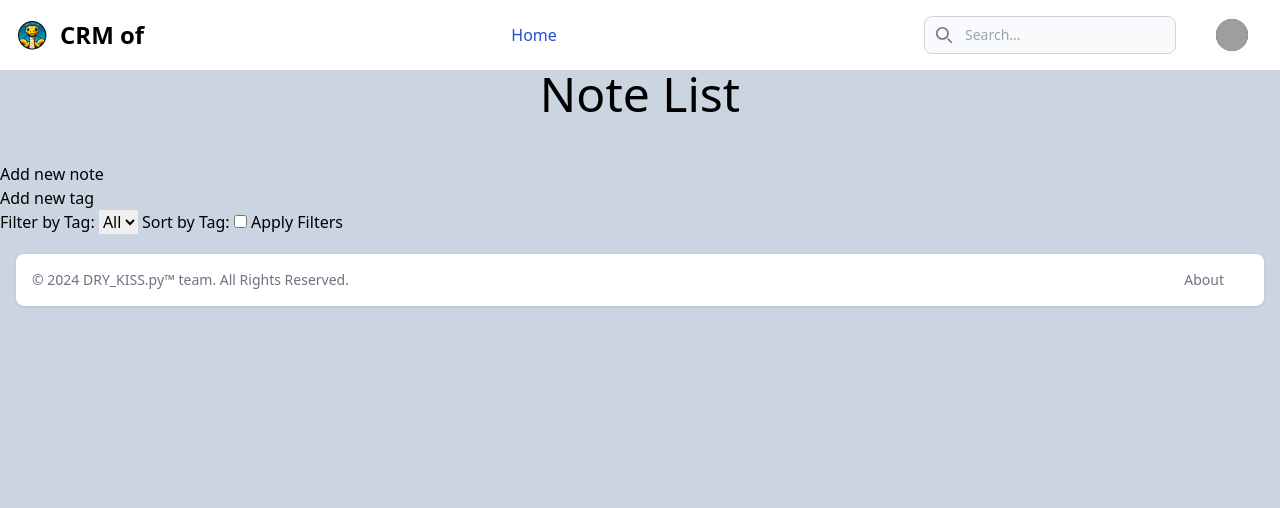
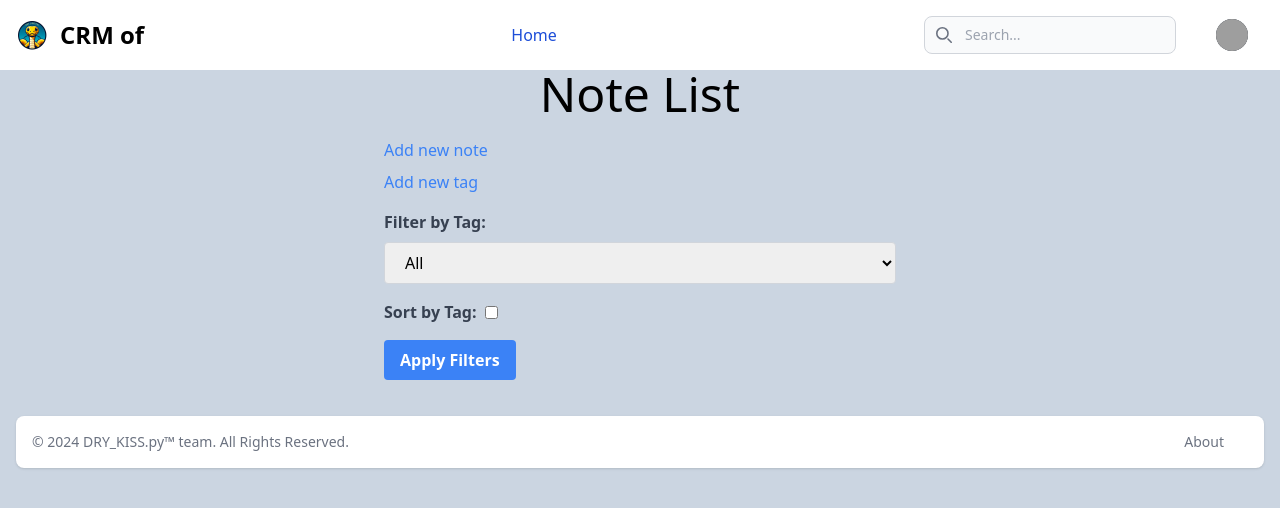
Before and after one commit to the10or/personal-assistant-web, a Django app: template personal_assistant/notes/templates/notes/note_list.html in a window 1280 px wide. Shown: the top 508 px of the page. Run offline with Django 3.2, Linux system fonts and the light colour scheme; the template is opened without the code that fills it, so the values that code supplies are empty; some libraries are stand-ins or nearby versions; grey boxes are pictures that could not be loaded.

Commit message:
update html appearance

```diff
--- a/personal_assistant/notes/templates/notes/note_list.html
+++ b/personal_assistant/notes/templates/notes/note_list.html
@@ -2,44 +2,47 @@
 
 {% block content %}
 <h2 class="text-center text-5xl mb-5">Note List</h2>
-    <br>
-    <p><a href="{% url 'notes:add_note' %}">Add new note</a></p>
-    <a href="{% url 'notes:add_tag' %}">Add new tag</a>
 
-    <form method="get" action="{% url 'notes:note_list' %}">
-        <label for="tag_filter">Filter by Tag:</label>
-        <select name="tag_filter" id="tag_filter">
+<div class="max-w-lg mx-auto mb-4">
+    <a href="{% url 'notes:add_note' %}" class="block text-blue-500 hover:text-blue-700 mb-2">Add new note</a>
+    <a href="{% url 'notes:add_tag' %}" class="block text-blue-500 hover:text-blue-700">Add new tag</a>
+</div>
+
+<form method="get" action="{% url 'notes:note_list' %}" class="max-w-lg mx-auto mb-4">
+    <div class="mb-4">
+        <label for="tag_filter" class="block text-gray-700 font-bold mb-2">Filter by Tag:</label>
+        <select name="tag_filter" id="tag_filter" class="block w-full border border-gray-300 rounded py-2 px-4 leading-tight focus:outline-none focus:border-blue-500">
             <option value="">All</option>
             {% for tag in tags %}
                 <option value="{{ tag.name }}"
                         {% if tag.name == request.GET.tag_filter %}selected{% endif %}>{{ tag.name }}</option>
             {% endfor %}
         </select>
+    </div>
 
-        <label for="sort_by_tag">Sort by Tag:</label>
-        <input type="checkbox" name="sort_by_tag" id="sort_by_tag" {% if request.GET.sort_by_tag %}checked{% endif %}>
+    <div class="mb-4 flex items-center">
+        <label for="sort_by_tag" class="text-gray-700 font-bold mr-2">Sort by Tag:</label>
+        <input type="checkbox" name="sort_by_tag" id="sort_by_tag" class="form-checkbox" {% if request.GET.sort_by_tag %}checked{% endif %}>
+    </div>
 
-        <button type="submit">Apply Filters</button>
+    <button type="submit" class="bg-blue-500 hover:bg-blue-700 text-white font-bold py-2 px-4 rounded">Apply Filters</button>
 </form>
-    <div class="text-white grid grid-cols-4 gap-4 items-center mb-5 justify-center">
-        <ul>
+
+<div class="text-white grid grid-cols-1 md:grid-cols-2 lg:grid-cols-3 xl:grid-cols-4 gap-4 mb-5 justify-center">
     {% for note in notes %}
-                <li>
         <div class="block p-5 bg-slate-600 border border-gray-200 rounded-lg shadow hover:bg-gray-800 dark:bg-gray-800 dark:border-gray-700 dark:hover:bg-gray-800 dark:hover:border-gray-200">
             <h3 class="text-center text-blue-600 text-2xl">{{ note.title }}</h3>
-                        <p></p>
             <p>{{ note.content }}</p>
             <p>Created by: {{ note.created_by.username }} | Created at: {{ note.created_at }}</p>
             <p>Modified by: {{ note.modified_by.username }} | Modified at: {{ note.modified_at }}</p>
-                        <p>Tags: {% for tag in note.tags.all %}{{ tag.name }}{% if not forloop.last %},
-                        {% endif %}{% endfor %}</p>
-                        <a href="{% url 'notes:edit_note' note.id %}">Edit</a>
-                        <a href="{% url 'notes:delete_note' note.id %}">Delete</a>
+            <p>Tags: {% for tag in note.tags.all %}{{ tag.name }}{% if not forloop.last %}, {% endif %}{% endfor %}</p>
+            <a href="{% url 'notes:edit_note' note.id %}" class="text-blue-500 hover:text-blue-700">Edit</a>
+            <a href="{% url 'notes:delete_note' note.id %}" class="text-red-500 hover:text-blue-700">Delete</a>
         </div>
-                </li>
     {% endfor %}
-        </ul>
 </div>
 
 
+
+
 {% endblock %}
```
Also changed, not shown: personal_assistant/notes/forms.py (+7 -0 lines). Lines whose indentation alone changed are shown as unchanged.
